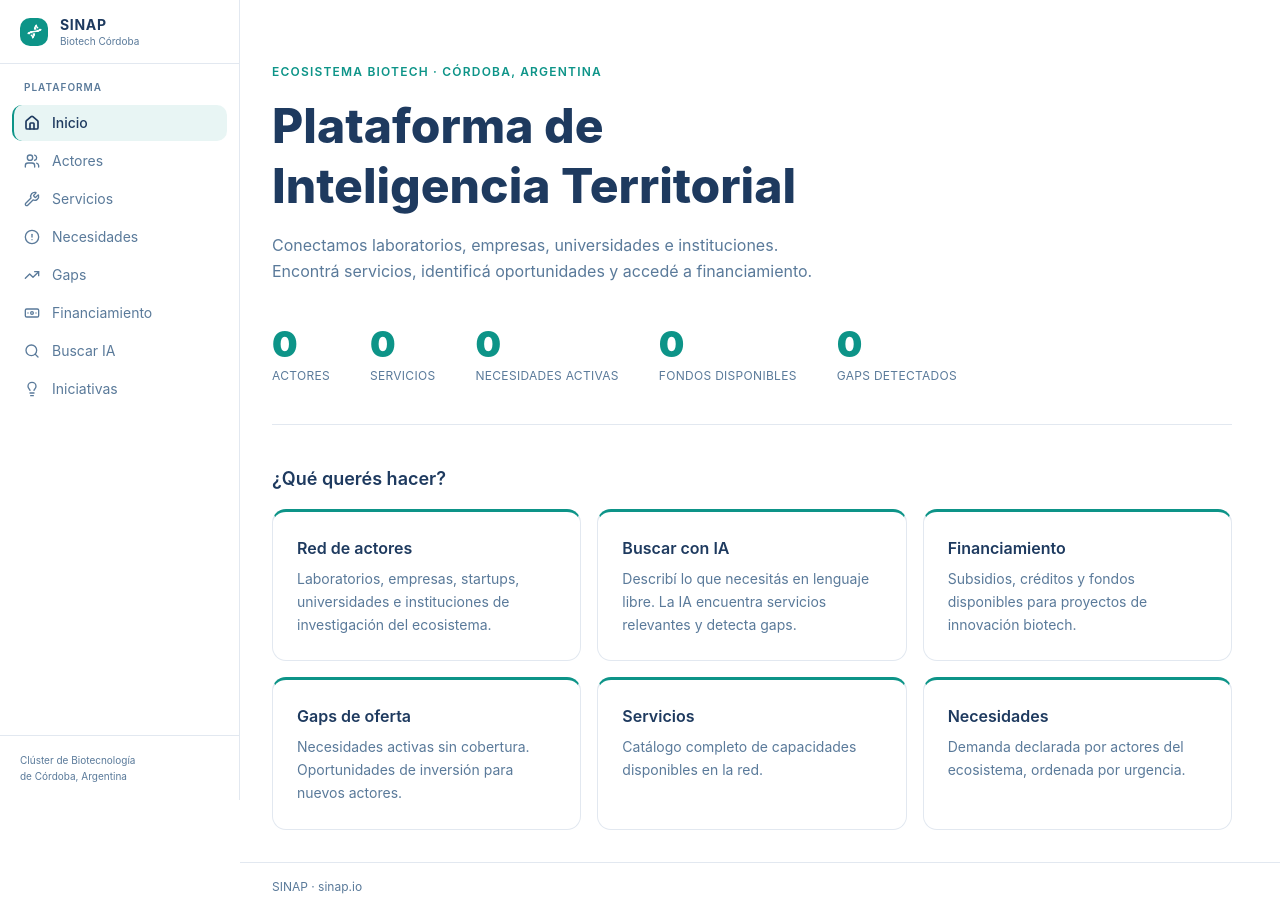
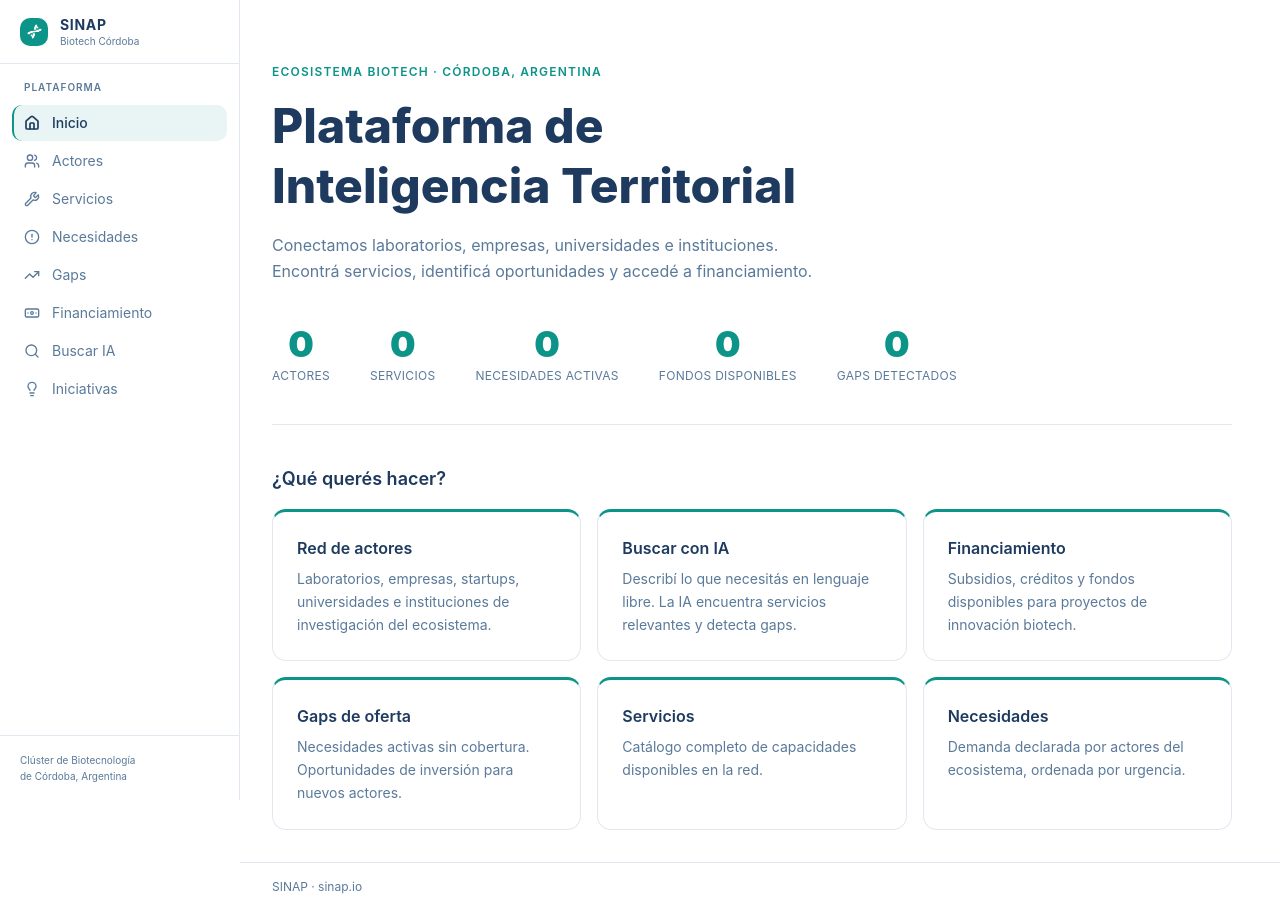
Before and after one commit to sinap-io/sinap, a Next.js app in the folder web/: page / in a window 1280 px wide. Built offline with nearby package versions, Linux system fonts and the light colour scheme; no server answers.

Commit message:
design: centrar número sobre etiqueta en métricas del hero
Co-Authored-By: Claude Sonnet 4.6 <noreply@anthropic.com>

```diff
--- a/web/app/page.tsx
+++ b/web/app/page.tsx
@@ -82,7 +82,7 @@ export default async function HomePage() {
         {/* Métricas */}
         <div className="flex flex-wrap gap-10">
           {METRICS.map(({ label, value }) => (
-            <div key={label}>
+            <div key={label} className="text-center">
               <div className="text-4xl font-black text-[var(--accent)]">{value}</div>
               <div className="text-xs uppercase tracking-wide text-[var(--text-muted)] mt-1">{label}</div>
             </div>
```
